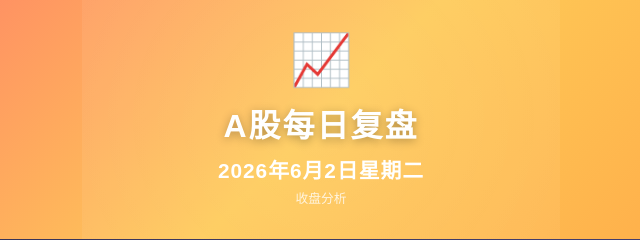
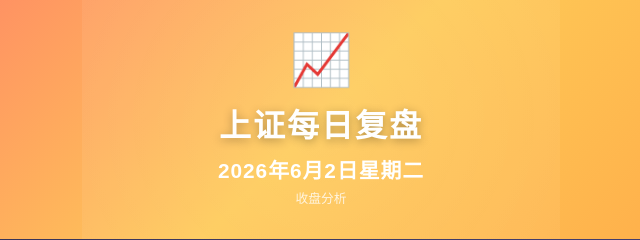
Before and after one commit to gfz-web/stock-quantification, a website: page douyin-review.html in a window 1280 px wide. Shown: the top 240 px of the page, 319-959 px from the left. Drawn offline with Linux system fonts and the light colour scheme.

Commit message:
fix:修改标题

```diff
--- a/douyin-review.html
+++ b/douyin-review.html
@@ -3,7 +3,7 @@
   <head>
     <meta charset="UTF-8" />
     <meta name="viewport" content="width=device-width,initial-scale=1" />
-    <title>A股复盘 | 每日缠论分析</title>
+    <title>上证复盘 | 每日缠论分析</title>
     <style>
       * {
         box-sizing: border-box;
@@ -432,7 +432,7 @@
     <div class="hero">
       <div class="hero-content">
         <div class="logo">📈</div>
-        <h1>A股每日复盘</h1>
+        <h1>上证每日复盘</h1>
         <div class="date">2026年6月2日星期二</div>
         <div class="time">收盘分析</div>
       </div>
```
